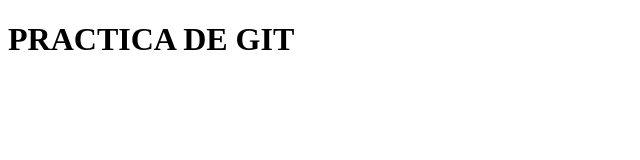
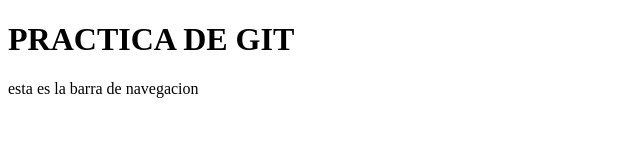
Before and after one commit to bcaal87/practicagit, a plain HTML site: page index.html in a window 1280 px wide. Shown: the whole page, without its empty margins (0-640 px from the left). Drawn offline with Linux system fonts and the light colour scheme.

Commit message:
:alien: Nuevo cambio

```diff
--- a/index.html
+++ b/index.html
@@ -7,5 +7,9 @@
 </head>
 <body>
     <h1> PRACTICA DE GIT</h1>
+    <nav bar>
+        esta es la barra de navegacion
+
+    </nav>
 </body>
 </html>
```
